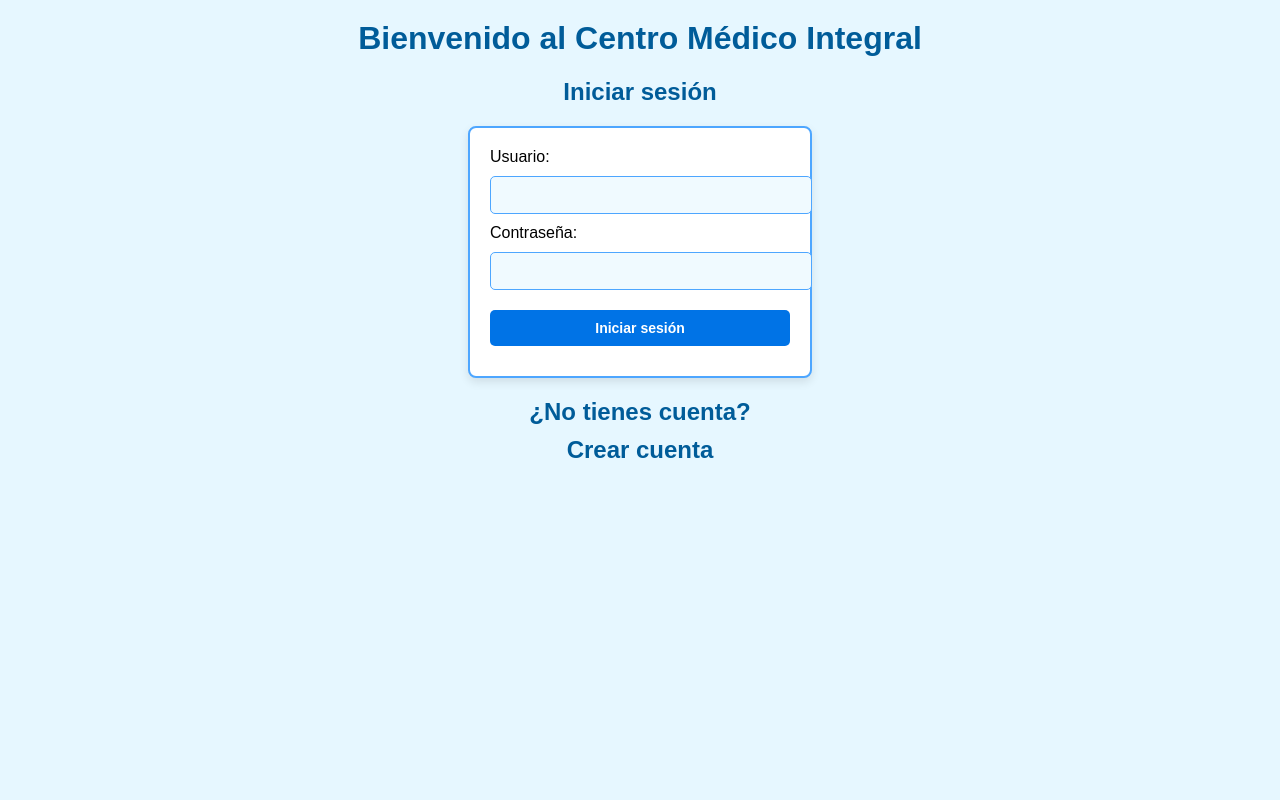
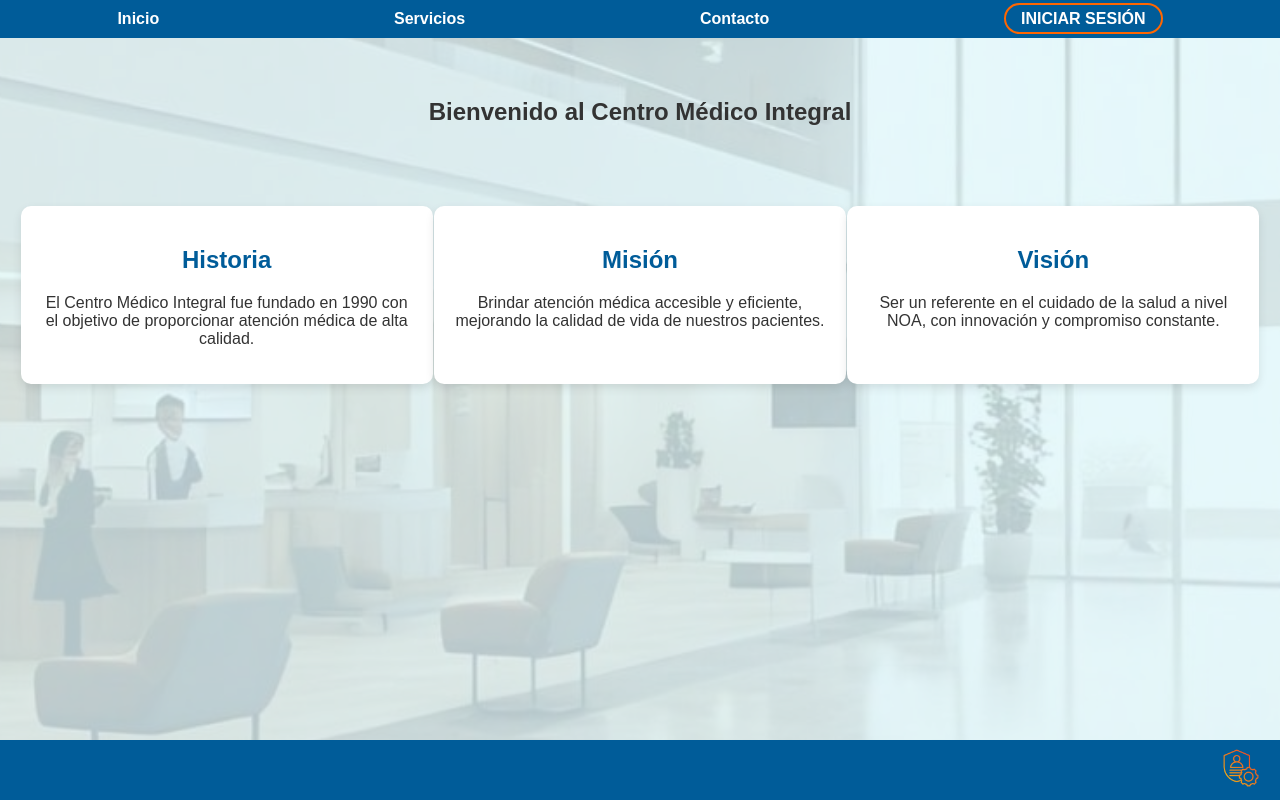
Before and after one commit to callejero666/programacion4-losalfa, a Flask app: page / in a window 1280 px wide. Run offline with Flask 2, Linux system fonts and the light colour scheme.

Commit message:
Adición de imagen y realización de estilos de home

```diff
--- a/consultorio/app/static/css/style.css
+++ b/consultorio/app/static/css/style.css
@@ -1,80 +1,123 @@
 /* Estilos generales */
 body {
     font-family: Arial, sans-serif;
-    background-color: #e6f7ff; /* Fondo celeste claro */
+    background-image: url('/static/img/cen.jpeg');
+    background-size: cover;
+    background-position: center;
+    background-attachment: fixed;
     margin: 0;
     padding: 0;
+    color: #333; /* Gris oscuro */
+    position: relative;
+    min-height: 100vh;
+    display: flex;
+    flex-direction: column;
+}
+body::before {
+    content: "";
+    position: absolute;
+    top: 0;
+    left: 0;
+    right: 0;
+    bottom: 0;
+    background-color: rgba(224, 247, 250, 0.8);
+    z-index: -1;
 }
 
-/* Encabezados */
-h1, h2 {
-    text-align: center;
-    color: #005c99; /* Azul oscuro */
-    margin-top: 20px;
+
+main {
+    flex-grow: 1; /* Hace que el contenido principal ocupe el espacio restante */
 }
 
-/* Formulario */
-form {
-    width: 300px;
-    margin: 20px auto; /* Centrado automático */
-    background-color: #ffffff; /* Fondo blanco */
-    border: 2px solid #4da6ff; /* Borde azul intermedio */
-    border-radius: 8px;
-    padding: 20px;
-    box-shadow: 0 4px 10px rgba(0, 0, 0, 0.1); /* Sombra sutil */
+/* Encabezado y menú de navegación */
+header {
+    background-color: rgb(0, 92, 153);
+    padding: 10px 0;
 }
 
-/* Campos de entrada y select */
-input, select {
-    width: 100%;
-    padding: 10px;
-    margin: 10px 0;
-    border: 1px solid #4da6ff; /* Azul intermedio */
-    border-radius: 5px;
-    background-color: #f0faff; /* Celeste claro */
-    color: #333; /* Gris oscuro */
-    font-size: 14px;
+nav ul {
+    list-style: none;
+    padding: 0;
+    margin: 0;
+    display: flex;
+    justify-content: space-around;
+    align-items: center;
 }
 
-/* Botón */
-button {
-    width: 100%;
-    padding: 10px;
-    margin: 10px 0;
-    border: none;
-    border-radius: 5px;
-    background-color: #0073e6; /* Azul fuerte */
-    color: #ffffff; /* Blanco */
-    font-size: 14px;
-    font-weight: bold;
-    cursor: pointer;
+nav ul li {
+    margin: 0 15px;
 }
 
-button:hover {
-    background-color: #005c99; /* Azul más oscuro */
+nav ul li a {
+    color: white;
+    text-decoration: none;
+    font-weight: bold;
 }
 
-/* Enlaces */
-a {
-    text-decoration: none;
-    color: #005c99; /* Azul oscuro */
+.login-button {
+    background-color: transparent; /* Fondo transparente */
+    border: 2px solid #ff6600; /* Borde naranja */
+    border-radius: 20px;
+    padding: 5px 15px;
+    color: #fffefe;
     font-weight: bold;
-    text-align: center;
-    display: block;
-    margin-top: 10px;
+    text-transform: uppercase;
 }
 
-a:hover {
-    text-decoration: underline;
+.login-button:hover {
+    background-color: #ff6600; /* Fondo naranja */
+    color: white;
 }
 
-/* Responsivo */
-@media (max-width: 480px) {
-    form {
-        width: 90%; /* Reduce el tamaño del formulario en pantallas pequeñas */
-    }
+/* Sección de bienvenida */
+.welcome-section {
+    text-align: center;
+    padding: 40px 0;
+    flex-grow: 1; /* Para ocupar el espacio restante */
+    display: flex;
+    justify-content: center;
+    align-items: center; /* Centra el contenido verticalmente */
+}
 
-    input, select, button {
-        font-size: 12px; /* Reduce el tamaño del texto */
-    }
+/* Sección de información */
+.info-section {
+    display: flex;
+    justify-content: space-around;
+    padding: 20px;
+    margin-top: auto; /* Empuja esta sección hacia abajo */
 }
+
+.info-box {
+    background-color: #ffffff; /* Blanco */
+    padding: 20px;
+    border-radius: 10px;
+    box-shadow: 0 4px 10px rgba(0, 0, 0, 0.1); /* Sombra sutil */
+    width: 30%;
+    text-align: center;
+}
+
+.info-box h2 {
+    color: #005c99; /* Azul oscuro */
+}
+
+/* Pie de página */
+footer {
+    position: relative;
+    height: 60px;
+    background-color: #005c99; /* Azul oscuro */
+    display: flex;
+    justify-content: flex-end;
+    align-items: center;
+    padding-right: 20px; /* Espacio a la derecha */
+}
+
+.settings-icon {
+    display: inline-block;
+}
+
+.settings-icon img {
+    width: 37.8px;  /* 1 cm */
+    height: 37.8px; /* 1 cm */
+    cursor: pointer; /* Puntero al pasar sobre el ícono */
+    background: transparent;
+}
--- a/consultorio/app/templates/home.html
+++ b/consultorio/app/templates/home.html
@@ -3,23 +3,47 @@
 <head>
     <meta charset="UTF-8">
     <meta name="viewport" content="width=device-width, initial-scale=1.0">
-    <title>Centro Médico</title>
+    <title>Centro Médico Integral</title>
     <link rel="stylesheet" href="{{ url_for('static', filename='css/style.css') }}">
 </head>
+
 <body>
-    <h1>Bienvenido al Centro Médico Integral</h1>
+    <header>
+        <nav>
+            <ul>
+                <li><a href="#">Inicio</a></li>
+                <li><a href="#">Servicios</a></li>
+                <li><a href="#">Contacto</a></li>
+                <li><a class="login-button" href="{{ url_for('login') }}">Iniciar sesión</a></li>
+            </ul>
+        </nav>
+    </header>
 
-    <h2>Iniciar sesión</h2>
-    <form action="{{ url_for('login') }}" method="POST">
-        <label for="username">Usuario:</label>
-        <input type="text" id="username" name="username" required><br>
+    <main>
+        <section class="welcome-section">
+            <h1>Bienvenido al Centro Médico Integral</h1>
+        </section>
 
-        <label for="password">Contraseña:</label>
-        <input type="password" id="password" name="password" required><br>
+        <section class="info-section">
+            <div class="info-box">
+                <h2>Historia</h2>
+                <p>El Centro Médico Integral fue fundado en 1990 con el objetivo de proporcionar atención médica de alta calidad.</p>
+            </div>
+            <div class="info-box">
+                <h2>Misión</h2>
+                <p>Brindar atención médica accesible y eficiente, mejorando la calidad de vida de nuestros pacientes.</p>
+            </div>
+            <div class="info-box">
+                <h2>Visión</h2>
+                <p>Ser un referente en el cuidado de la salud a nivel NOA, con innovación y compromiso constante.</p>
+            </div>
+        </section>
+    </main>
 
-        <button type="submit">Iniciar sesión</button>
-    </form>
-
-    <h2>¿No tienes cuenta? <a href="{{ url_for('register') }}">Crear cuenta</a></h2>
+    <footer>
+         <a href="{{ url_for('login') }}" class="settings-icon">
+            <img src="{{ url_for('static', filename='img/admin.png') }}" alt="Configuración">
+        </a>
+    </footer>
 </body>
 </html>
```
Also changed, not shown: consultorio/app/static/img/admin.png (added), consultorio/app/static/img/cen.jpeg (added).
